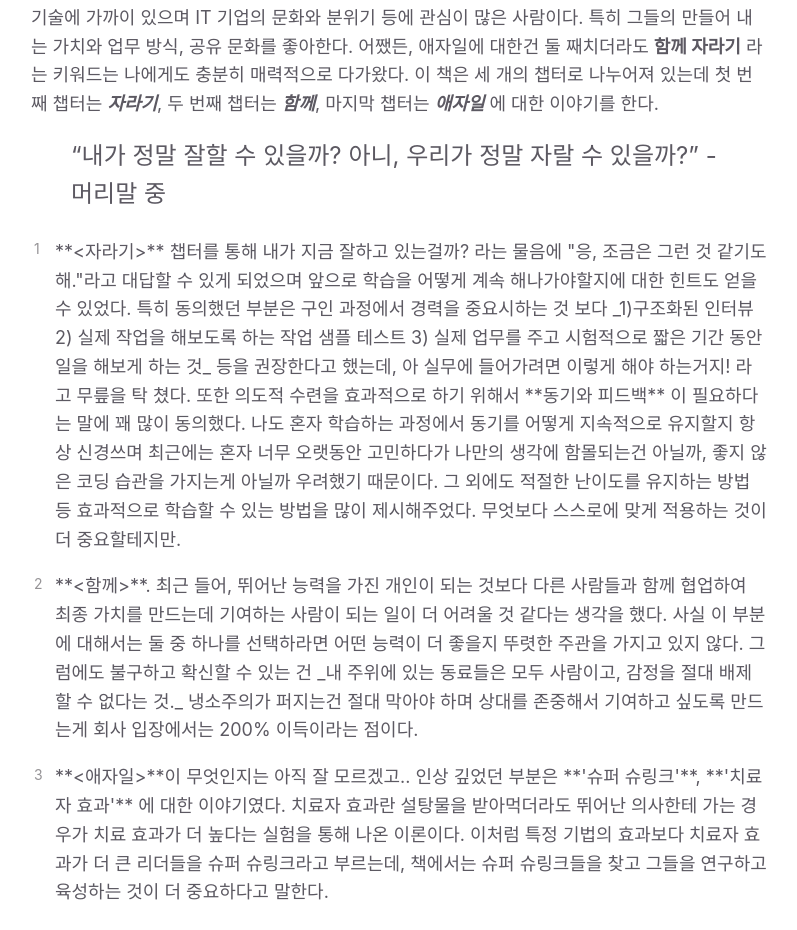
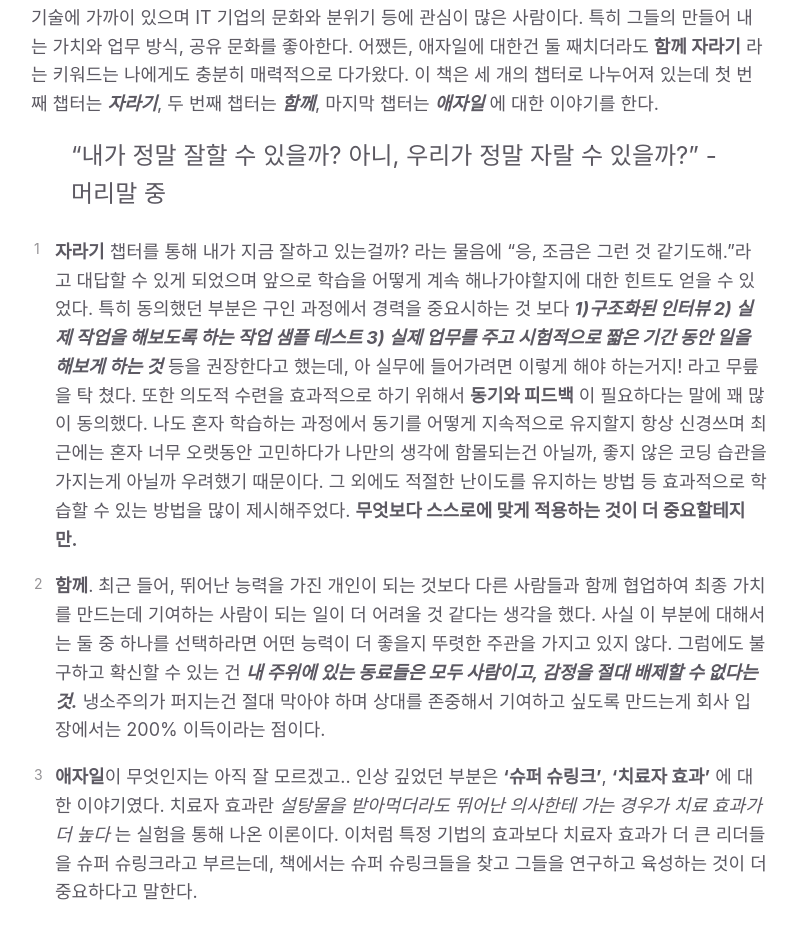
Before and after one commit to leehwarang/leehwarang.github.io, a Jekyll site: the page built from docs/blog/201901-bookandmovie.md, in a window 1280 px wide. Shown: the part 3842-4772 px from the top of the page, without its empty margins (357-1154 px from the left). Built offline with Jekyll 4.4.1, drawn with Linux system fonts in a browser that asks for light colours; part of the change alters nothing that is shown; some of the changed text lies outside the part shown.

Commit message:
마크다운 수정

```diff
--- a/docs/blog/201901-bookandmovie.md
+++ b/docs/blog/201901-bookandmovie.md
@@ -56,15 +56,15 @@ has_children: true
 
 > "내가 정말 잘할 수 있을까? 아니, 우리가 정말 자랄 수 있을까?" - 머리말 중
 
-1. **<자라기>** 챕터를 통해 내가 지금 잘하고 있는걸까? 라는 물음에 "응, 조금은 그런 것 같기도해."라고 대답할 수 있게 되었으며 앞으로 학습을 어떻게 계속 해나가야할지에 대한 힌트도 얻을 수 있었다. 특히 동의했던 부분은 구인 과정에서 경력을 중요시하는 것 보다 _1)구조화된 인터뷰 2) 실제 작업을 해보도록 하는 작업 샘플 테스트 3) 실제 업무를 주고 시험적으로 짧은 기간 동안 일을 해보게 하는 것_ 등을 권장한다고 했는데, 아 실무에 들어가려면 이렇게 해야 하는거지! 라고 무릎을 탁 쳤다. 또한 의도적 수련을 효과적으로 하기 위해서 **동기와 피드백** 이 필요하다는 말에 꽤 많이 동의했다. 나도 혼자 학습하는 과정에서 동기를 어떻게 지속적으로 유지할지 항상 신경쓰며 최근에는 혼자 너무 오랫동안 고민하다가 나만의 생각에 함몰되는건 아닐까, 좋지 않은 코딩 습관을 가지는게 아닐까 우려했기 때문이다. 그 외에도 적절한 난이도를 유지하는 방법 등 효과적으로 학습할 수 있는 방법을 많이 제시해주었다. 무엇보다 스스로에 맞게 적용하는 것이 더 중요할테지만.
+1.  **자라기** 챕터를 통해 내가 지금 잘하고 있는걸까? 라는 물음에 "응, 조금은 그런 것 같기도해."라고 대답할 수 있게 되었으며 앞으로 학습을 어떻게 계속 해나가야할지에 대한 힌트도 얻을 수 있었다. 특히 동의했던 부분은 구인 과정에서 경력을 중요시하는 것 보다 **_1)구조화된 인터뷰 2) 실제 작업을 해보도록 하는 작업 샘플 테스트 3) 실제 업무를 주고 시험적으로 짧은 기간 동안 일을 해보게 하는 것_** 등을 권장한다고 했는데, 아 실무에 들어가려면 이렇게 해야 하는거지! 라고 무릎을 탁 쳤다. 또한 의도적 수련을 효과적으로 하기 위해서 **동기와 피드백** 이 필요하다는 말에 꽤 많이 동의했다. 나도 혼자 학습하는 과정에서 동기를 어떻게 지속적으로 유지할지 항상 신경쓰며 최근에는 혼자 너무 오랫동안 고민하다가 나만의 생각에 함몰되는건 아닐까, 좋지 않은 코딩 습관을 가지는게 아닐까 우려했기 때문이다. 그 외에도 적절한 난이도를 유지하는 방법 등 효과적으로 학습할 수 있는 방법을 많이 제시해주었다. **무엇보다 스스로에 맞게 적용하는 것이 더 중요할테지만.**
 
-2. **<함께>**. 최근 들어, 뛰어난 능력을 가진 개인이 되는 것보다 다른 사람들과 함께 협업하여 최종 가치를 만드는데 기여하는 사람이 되는 일이 더 어려울 것 같다는 생각을 했다. 사실 이 부분에 대해서는 둘 중 하나를 선택하라면 어떤 능력이 더 좋을지 뚜렷한 주관을 가지고 있지 않다. 그럼에도 불구하고 확신할 수 있는 건 _내 주위에 있는 동료들은 모두 사람이고, 감정을 절대 배제할 수 없다는 것._ 냉소주의가 퍼지는건 절대 막아야 하며 상대를 존중해서 기여하고 싶도록 만드는게 회사 입장에서는 200% 이득이라는 점이다.
+2.  **함께**. 최근 들어, 뛰어난 능력을 가진 개인이 되는 것보다 다른 사람들과 함께 협업하여 최종 가치를 만드는데 기여하는 사람이 되는 일이 더 어려울 것 같다는 생각을 했다. 사실 이 부분에 대해서는 둘 중 하나를 선택하라면 어떤 능력이 더 좋을지 뚜렷한 주관을 가지고 있지 않다. 그럼에도 불구하고 확신할 수 있는 건 **_내 주위에 있는 동료들은 모두 사람이고, 감정을 절대 배제할 수 없다는 것._** 냉소주의가 퍼지는건 절대 막아야 하며 상대를 존중해서 기여하고 싶도록 만드는게 회사 입장에서는 200% 이득이라는 점이다.
 
-3. **<애자일>**이 무엇인지는 아직 잘 모르겠고.. 인상 깊었던 부분은 **'슈퍼 슈링크'**, **'치료자 효과'** 에 대한 이야기였다. 치료자 효과란 설탕물을 받아먹더라도 뛰어난 의사한테 가는 경우가 치료 효과가 더 높다는 실험을 통해 나온 이론이다. 이처럼 특정 기법의 효과보다 치료자 효과가 더 큰 리더들을 슈퍼 슈링크라고 부르는데, 책에서는 슈퍼 슈링크들을 찾고 그들을 연구하고 육성하는 것이 더 중요하다고 말한다.
+3.  **애자일**이 무엇인지는 아직 잘 모르겠고.. 인상 깊었던 부분은 **'슈퍼 슈링크'**, **'치료자 효과'** 에 대한 이야기였다. 치료자 효과란 _설탕물을 받아먹더라도 뛰어난 의사한테 가는 경우가 치료 효과가 더 높다_ 는 실험을 통해 나온 이론이다. 이처럼 특정 기법의 효과보다 치료자 효과가 더 큰 리더들을 슈퍼 슈링크라고 부르는데, 책에서는 슈퍼 슈링크들을 찾고 그들을 연구하고 육성하는 것이 더 중요하다고 말한다.
 
 > "우리가 어떤 방법론을 쓰냐나는 문제보다도 누가 참여하는가가 훨씬 더 압도적으로 중요한 문제가 아닐까요?"
 
-이 문장을 읽으며 내가 학생들을 가리킬 때 창의적으로 지도하는 법 등 교육에 방법론적인 접근을 시도하는 일에 흥미를 잃어버린 이유를 찾았다. 난 그냥 슈퍼 슈링크가 되고 싶은 인간인 것이다.. 갑자기 결론이 이상해진 것 같은데(?) 도움이 되면서도 흥미롭게 읽었다.
+이 문장을 읽으며 내가 학생들을 가리킬 때 창의적으로 지도하는 법 등 교육에 방법론적인 접근을 시도하는 일에 흥미를 잃어버린 이유를 찾았다. 난 그냥 슈퍼 슈링크가 되고 싶은 인간인 것이다.. 갑자기 결론이 이상해진 것 같은데(?) 직접 적용할 수 있는 조언이 도움이 되면서도 흥미롭게 읽었다.
 
 ---
 
```
